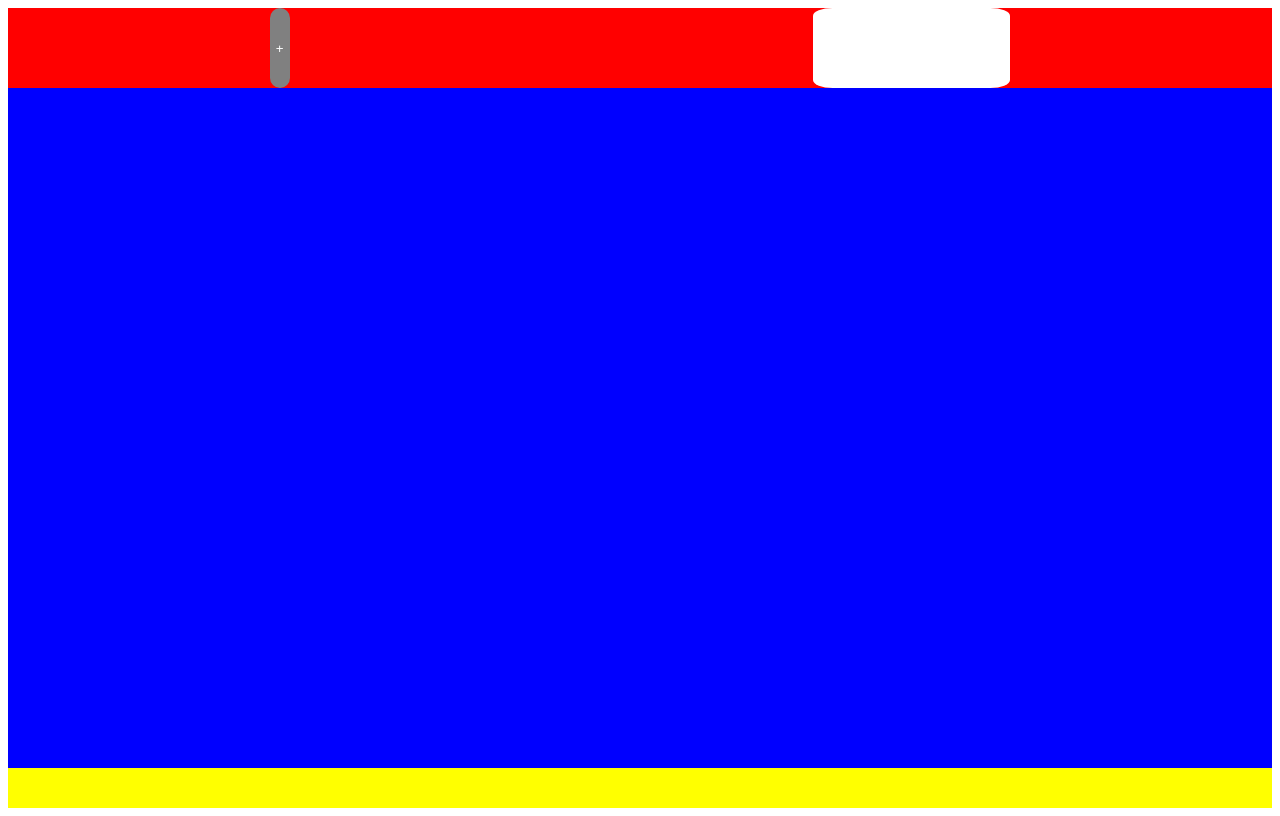
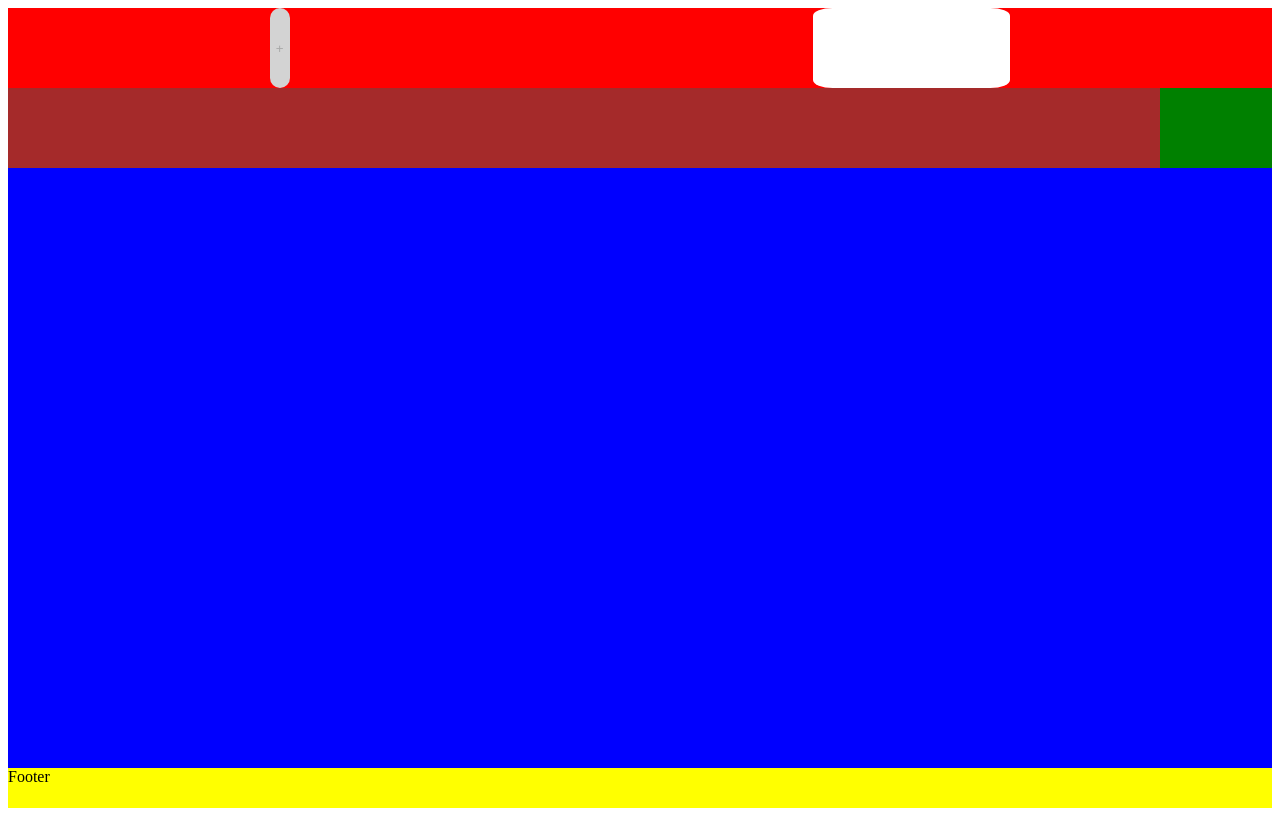
Before and after one commit to MarcelHasenmaierPlanB/etur_workshop, a plain HTML site: page src/website/index.html in a window 1280 px wide. Drawn offline with Linux system fonts and the light colour scheme.

Commit message:
grid zu flex

```diff
--- a/src/website/index.html
+++ b/src/website/index.html
@@ -7,15 +7,21 @@
     <link rel="stylesheet" type="text/css" href="styles.css">
 </head>
 <body>
-    <div class="body">
+    <div class="main">
         <div class="header">
             <button class="AddCustomerButton">+</button>
             <input class="CustomerSearchField" type="number">
         </div>
 
-        <div class="content"></div>
+        <div class="content">
+            <div class="elements">
+                <div class="box1"></div>
+                <div class="box2"></div>
+                <div class="box3"></div>
+            </div>
+        </div>
 
-        <div class="footer"></div>
+        <div class="footer">Footer</div>
     </div>
 </body>
 </html>
--- a/src/website/styles.css
+++ b/src/website/styles.css
@@ -1,15 +1,14 @@
-.body {
-    display: grid;
-    grid-template-areas: 10vh 85vh 5vh;
+.main {
+    display: flex;
     height: auto;
     width: 100%;
+    flex-direction: column;
 }
 
 /* ------------------ */
 
 .header {
     display: flex;
-    grid-area: 1;
     background-color: red;
     width: 100%;
     height: 10vh;
@@ -19,14 +18,13 @@
 
 .content {
     display: flex;
-    grid-area: 2;
     background-color: blue;
     width: 100%;
     height: 85vh;
+    flex-direction: column;
 }
 
 .footer {
-    grid-area: 3;
     background-color: yellow;
     width: 100%;
     height: 5vh;
@@ -38,9 +36,9 @@
     display: inline-block;
     padding: 1;
     border: none;
-  border-radius: 5rem/*var(--button-border-radius)*/;
-  background-color: grey/*var(--button-background-color)*/;
-  color: white/*var(--button-text-color)*/;
+    border-radius: 5rem /*var(--button-border-radius)*/;
+    background-color: lightgrey /*var(--button-background-color)*/;
+    color: darkgray /*var(--button-text-color)*/;
     text-align: center;
     text-decoration: none;
     cursor: pointer;
@@ -52,3 +50,22 @@
     border-radius: 10%;
     padding: 10px;
 }
+
+.elements {
+    display: flex;
+    gap: 2vh;
+    background-color: green;
+}
+
+.box1 {
+    height: 10vh;
+    width: 90vw;
+    background-color: brown;
+}
+
+.box2 {
+
+}
+
+.box3 {
+}
```
Lines whose indentation alone changed are shown as unchanged.
